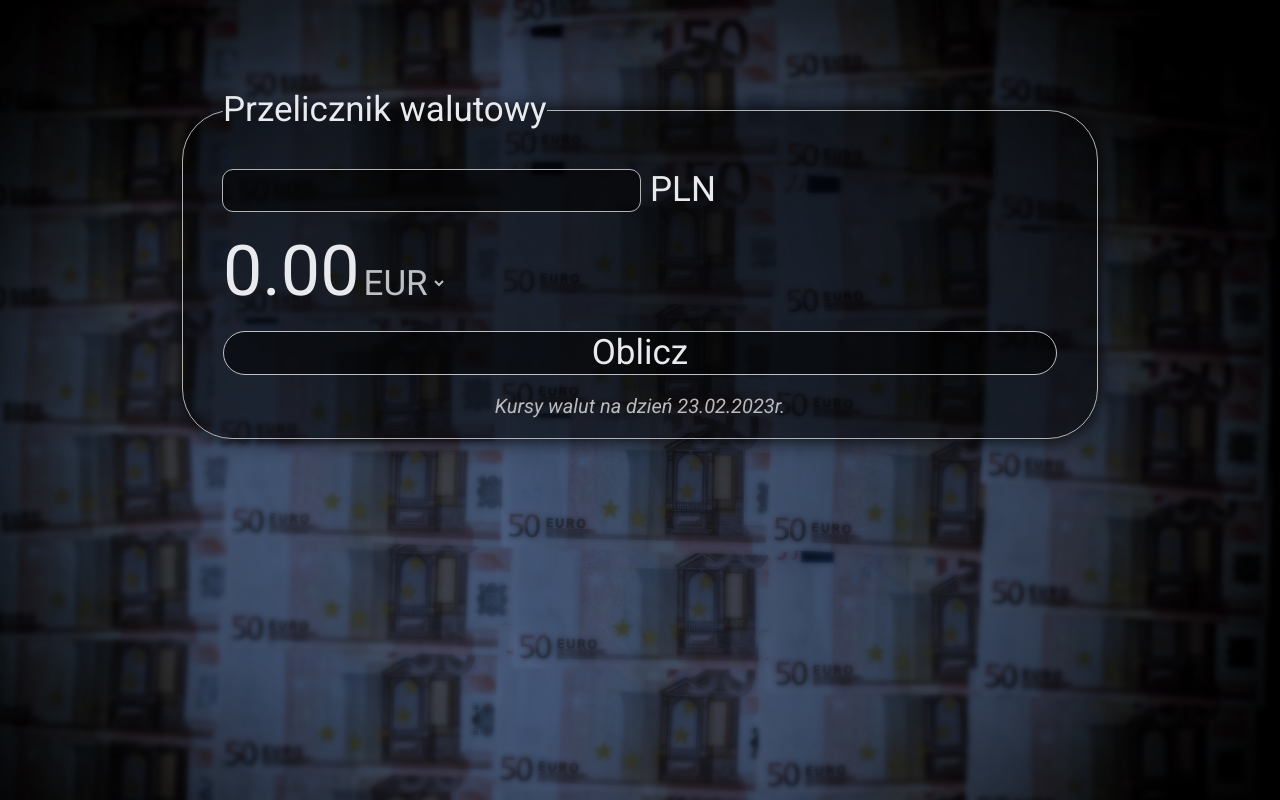
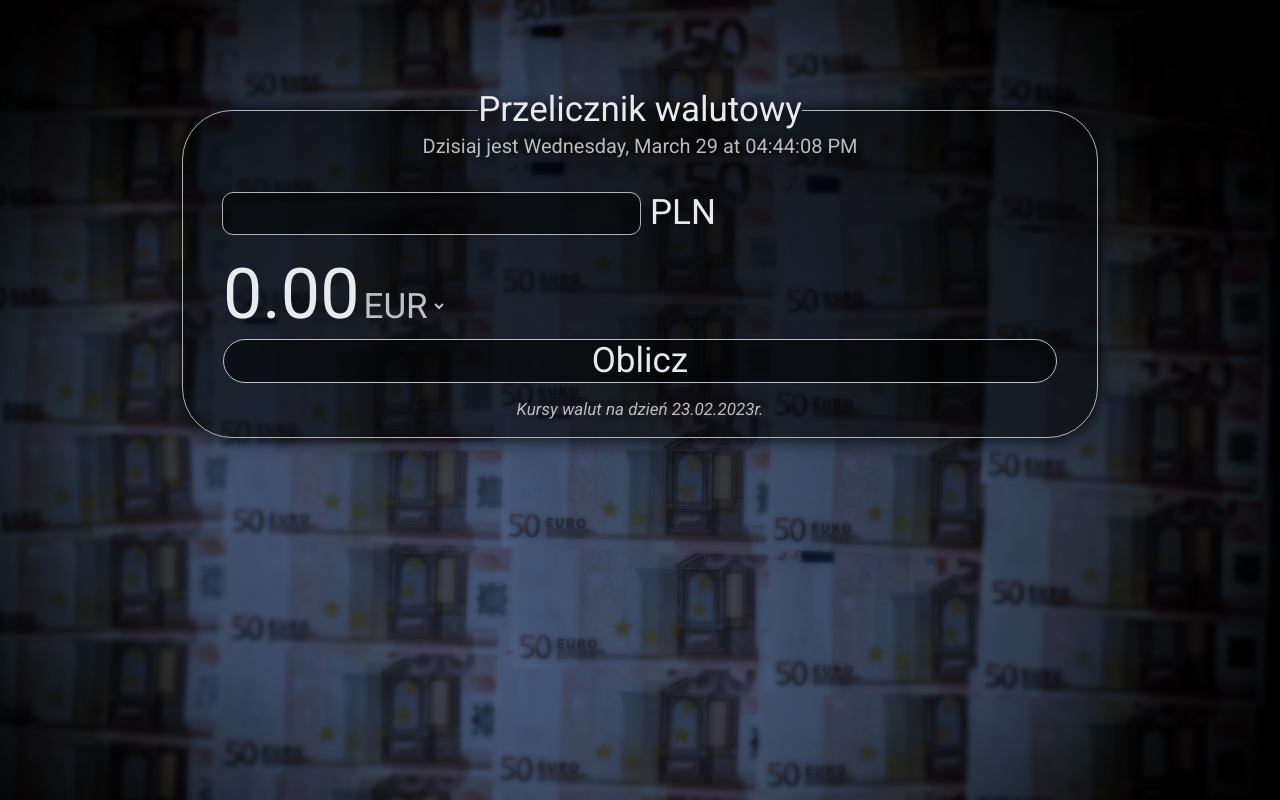
Before and after one commit to cgt19bartoszekj/currency-converter-react, a React (Create React App) app: page / in a window 1280 px wide. Built offline with nearby package versions, Linux system fonts and the light colour scheme.

Commit message:
added clock, moved clock and result to form, fieldset legend doesnt wrap,

```diff
--- a/src/App.js
+++ b/src/App.js
@@ -2,7 +2,6 @@ import { useState } from 'react';
 import './index.css';
 import Container from './Container';
 import Form from "./Form";
-import Result from "./Result";
 
 function App() {
 	const [result, setNewResult] = useState(0);
@@ -15,11 +14,8 @@ function App() {
 		<Container>
 			<Form
 				calculateResult={calculateResult}
+				result={result}
 			>
-				<Result
-					result={result}
-				>
-				</Result>
 			</Form>
 		</Container>
 	);
--- /dev/null
+++ b/src/Form/Clock/index.js
@@ -0,0 +1,35 @@
+import { useState } from "react";
+import "./style.css";
+
+const Clock = () => {
+
+  const [myDate, setDate] = useState(new Date());
+
+  setTimeout(() => {
+    setInterval(() => {
+      setDate(myDate => new Date());
+    }, 1000);
+  }, 0);
+
+  const formatDate = (myDate) =>
+    myDate.toLocaleString
+      (undefined,
+        {
+          weekday: "long",
+          hour: "2-digit",
+          minute: "2-digit",
+          second: "2-digit",
+          day: "numeric",
+          month: "long",
+        }
+      );
+
+
+  return (
+    <div className="clock">
+      {`Dzisiaj jest ${formatDate(myDate)}`}
+    </div>
+  );
+};
+
+export default Clock;
--- /dev/null
+++ b/src/Form/Clock/style.css
@@ -0,0 +1,7 @@
+.clock {
+  color: #bbbbbb;
+  text-shadow: #000000 0px 0px 10px;
+  text-align: center;
+  font-size: 20px;
+  margin: 5px 0 35px 0;
+}
--- a/src/Result/style.css
+++ b/src/Form/Result/style.css
@@ -1,4 +1,5 @@
 .result {
+	margin: 20px 0 10px 0;
 	font-size: 70px;
 	padding: 0;
 	color: #e8eaed;
--- a/src/Form/index.js
+++ b/src/Form/index.js
@@ -1,11 +1,13 @@
 import { useState } from "react";
 import "./style.css";
 import currencies from "../currencies";
+import Result from "./Result";
+import Clock from "./Clock";
 
 
 const INPUT_MAX_LENGTH = 14;
 
-const Form = ({ children, calculateResult }) => {
+const Form = ({ calculateResult, result }) => {
 	const [exchange, setExchange] = useState(0.21);
 	const [amount, setAmount] = useState("");
 
@@ -24,6 +26,9 @@ const Form = ({ children, calculateResult }) => {
 				<legend className="form__legend">
 					Przelicznik walutowy
 				</legend>
+				<Clock>
+
+				</Clock>
 				<input
 					className="form__input"
 					type="number"
@@ -34,8 +39,11 @@ const Form = ({ children, calculateResult }) => {
 				<span className="form__mainCurrency">
 					PLN
 				</span>
-				<div>
-					{children}
+				<div className="form__output">
+					<Result
+						result={result}
+					>
+					</Result>
 					<select
 						className="form__select"
 						onChange={({ target }) => setExchange(target.value)}
@@ -53,7 +61,7 @@ const Form = ({ children, calculateResult }) => {
 				<button className="form__button">
 					Oblicz
 				</button>
-				<div class="form__information">
+				<div className="form__information">
 					<p>
 						Kursy walut na dzień 23.02.2023r.
 					</p>
--- a/src/Form/style.css
+++ b/src/Form/style.css
@@ -5,11 +5,17 @@ input::-webkit-inner-spin-button {
 }
 
 .form__fieldset {
-	padding: 40px 40px 0 40px;
+	padding: 0px 40px 0 40px;
 	border: 1px solid #b3b3b3;
 	border-radius: 50px;
 	background-color: #00000090;
 	box-shadow: #000000 0 0 20px;
+}
+
+.form__legend {
+	text-align: center;
+	word-break: keep-all;
+	white-space: nowrap;
 }
 
 .form__input {
@@ -19,7 +25,6 @@ input::-webkit-inner-spin-button {
 	outline: 1px solid #b3b3b3;
 	border-radius: 10px;
 	padding: 0 10px;
-	margin-bottom: 20px;
 	background: #00000090;
 }
 
@@ -35,6 +40,10 @@ input::-webkit-inner-spin-button {
 	margin-left: 10px;
 }
 
+.form__output {
+	margin: 20px 0 5px 0;
+}
+
 .form__select {
 	cursor: pointer;
 	color: #bdc1c6;
@@ -45,7 +54,6 @@ input::-webkit-inner-spin-button {
 
 .form__button {
 	cursor: pointer;
-	margin-top: 20px;
 	width: 100%;
 	border-radius: 50px;
 	background: #00000090;
@@ -66,7 +74,7 @@ input::-webkit-inner-spin-button {
 }
 
 .form__information {
-	font-size: 20px;
+	font-size: 17px;
 	font-style: italic;
 	text-align: center;
 	color: #bbbbbb;
```
Also changed, not shown: src/Form/Result/index.js (renamed from src/Result/index.js).
